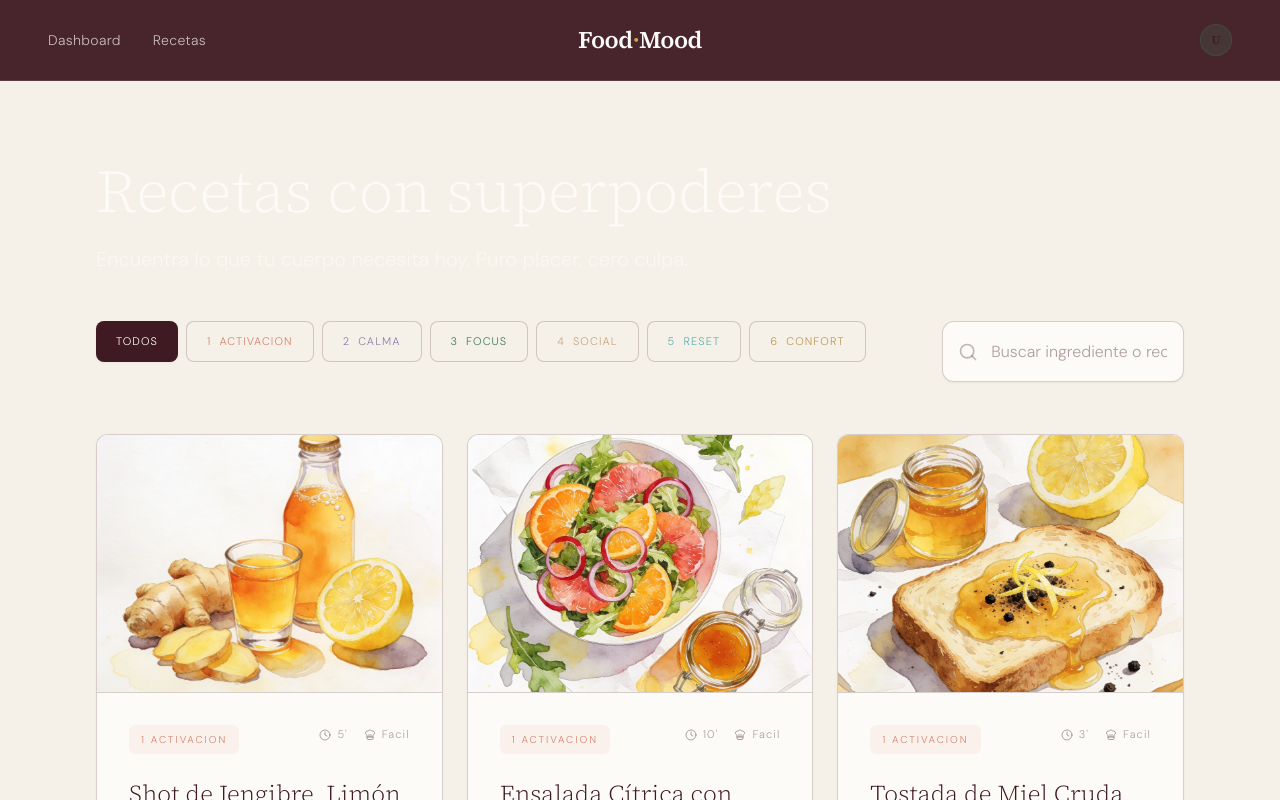
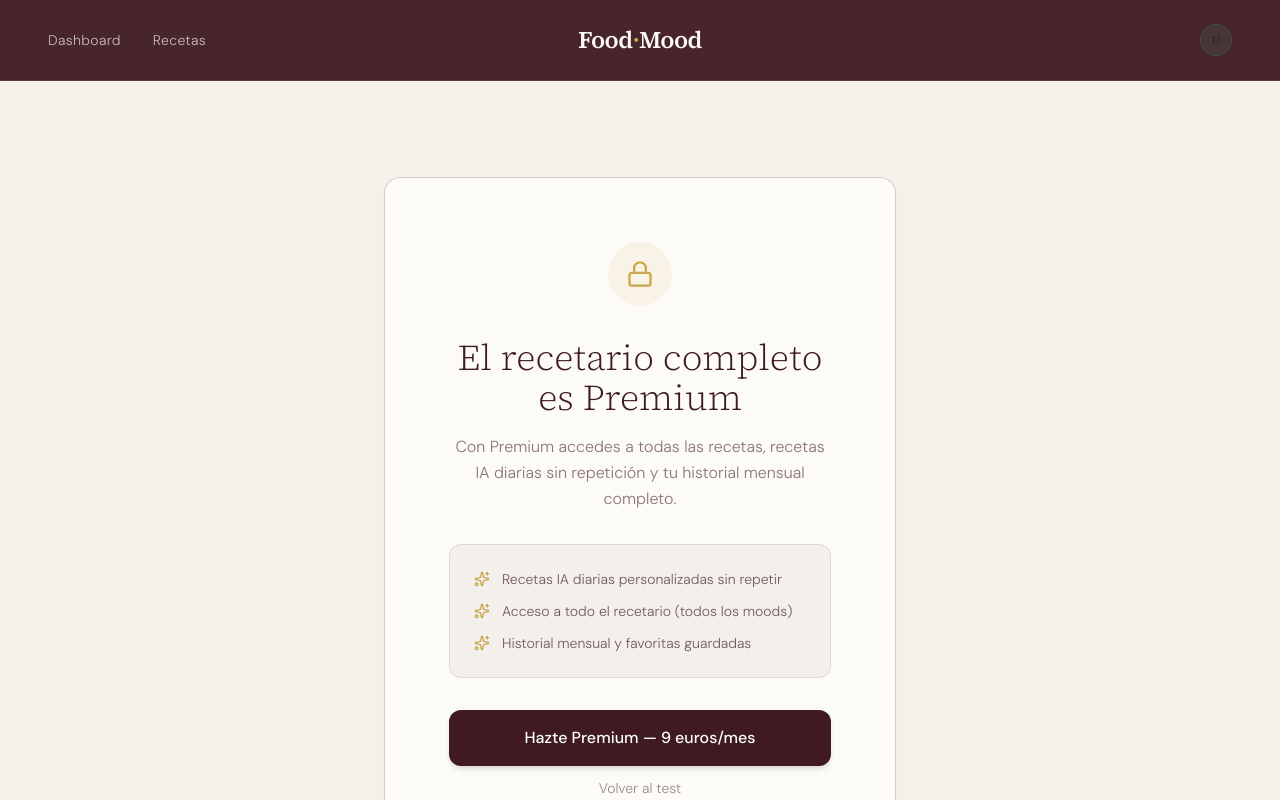
Before and after one commit to coachberlin-netizen/food-mood-app, a Next.js app: page /recetas in a window 1280 px wide. Shown: the top 800 px of the page. Built offline with nearby package versions, Linux system fonts and the light colour scheme; no server answers.

Commit message:
feat: freemium model - paywall for /recetas (premium check + 9€ pricing)

```diff
--- a/src/app/recetas/page.tsx
+++ b/src/app/recetas/page.tsx
@@ -1,28 +1,105 @@
 "use client";
-
 import { useState, useEffect, Suspense } from "react";
 import { useSearchParams } from "next/navigation";
 import { recipesData } from "@/data/recipes";
 import { RecipeFilter } from "@/components/recipe/RecipeFilter";
 import { RecipeGrid } from "@/components/recipe/RecipeGrid";
-import { Search } from "lucide-react";
+import { Search, Lock, Sparkles } from "lucide-react";
 import { motion } from "framer-motion";
+import { createClient } from "@/lib/supabase/client";
+import Link from "next/link";
+
+function PaywallScreen() {
+  return (
+    <div className="min-h-screen bg-[var(--background)] flex items-center justify-center px-6 py-24">
+      <motion.div
+        initial={{ opacity: 0, y: 24 }}
+        animate={{ opacity: 1, y: 0 }}
+        transition={{ duration: 0.6 }}
+        className="max-w-lg w-full bg-cream rounded-2xl p-12 md:p-16 shadow-luxury border border-aubergine-dark/20 text-center flex flex-col items-center gap-8"
+      >
+        <div className="w-16 h-16 rounded-full bg-[#C9A84C]/10 flex items-center justify-center">
+          <Lock className="w-7 h-7 text-[#C9A84C]" />
+        </div>
+        <div className="space-y-4">
+          <h1 className="text-3xl md:text-4xl font-serif text-aubergine-dark leading-tight">
+            El recetario completo es Premium
+          </h1>
+          <p className="text-aubergine-dark/60 font-light leading-relaxed text-base">
+            Con Premium accedes a todas las recetas, recetas IA diarias sin repetición y tu historial mensual completo.
+          </p>
+        </div>
+        <div className="w-full bg-aubergine-dark/5 rounded-xl p-6 border border-aubergine-dark/10 space-y-3">
+          <div className="flex items-center gap-3 text-sm text-aubergine-dark/70 font-light">
+            <Sparkles className="w-4 h-4 text-[#C9A84C] shrink-0" />
+            <span>Recetas IA diarias personalizadas sin repetir</span>
+          </div>
+          <div className="flex items-center gap-3 text-sm text-aubergine-dark/70 font-light">
+            <Sparkles className="w-4 h-4 text-[#C9A84C] shrink-0" />
+            <span>Acceso a todo el recetario (todos los moods)</span>
+          </div>
+          <div className="flex items-center gap-3 text-sm text-aubergine-dark/70 font-light">
+            <Sparkles className="w-4 h-4 text-[#C9A84C] shrink-0" />
+            <span>Historial mensual y favoritas guardadas</span>
+          </div>
+        </div>
+        <div className="flex flex-col items-center gap-3 w-full">
+          <Link
+            href="/dashboard"
+            className="w-full py-4 rounded-xl bg-aubergine-dark text-white font-medium text-base flex items-center justify-center gap-2 hover:bg-aubergine-dark/90 transition-colors shadow-md"
+          >
+            Hazte Premium — 9 euros/mes
+          </Link>
+          <Link href="/test" className="text-sm text-aubergine-dark/50 hover:text-aubergine-dark transition-colors font-sans">
+            Volver al test
+          </Link>
+        </div>
+      </motion.div>
+    </div>
+  );
+}
 
 function RecipesContent() {
   const searchParams = useSearchParams();
   const initialMood = searchParams.get("mood");
-
   const [activeMood, setActiveMood] = useState<string | null>(initialMood);
   const [searchQuery, setSearchQuery] = useState("");
+  const [isPremium, setIsPremium] = useState<boolean | null>(null);
+
+  useEffect(() => {
+    async function checkPremium() {
+      const supabase = createClient();
+      const { data: { session } } = await supabase.auth.getSession();
+      if (!session?.user) { setIsPremium(false); return; }
+      const { data: profile } = await supabase
+        .from("profiles")
+        .select("is_premium")
+        .eq("id", session.user.id)
+        .single();
+      setIsPremium(profile?.is_premium === true);
+    }
+    checkPremium();
+  }, []);
+
+  if (isPremium === null) {
+    return (
+      <div className="min-h-screen flex items-center justify-center">
+        <div className="w-10 h-10 rounded-full border-2 border-aubergine-dark/10 border-t-[#C9A84C] animate-spin" />
+      </div>
+    );
+  }
+
+  if (!isPremium) {
+    return <PaywallScreen />;
+  }
 
   const filteredRecipes = recipesData.filter((recipe) => {
     const matchesMood = activeMood ? recipe.moodId === activeMood : true;
     const searchLower = searchQuery.toLowerCase();
     const matchesSearch =
       recipe.title.toLowerCase().includes(searchLower) ||
-      recipe.ingredients.some(i => i.name.toLowerCase().includes(searchLower)) ||
-      recipe.tags.some(t => t.toLowerCase().includes(searchLower));
-
+      recipe.ingredients.some((i) => i.name.toLowerCase().includes(searchLower)) ||
+      recipe.tags.some((t) => t.toLowerCase().includes(searchLower));
     return matchesMood && matchesSearch;
   });
 
@@ -41,10 +118,8 @@ function RecipesContent() {
             Encuentra lo que tu cuerpo necesita hoy. Puro placer, cero culpa.
           </p>
         </motion.div>
-
         <div className="flex flex-col md:flex-row gap-6 justify-between items-start mb-10">
           <RecipeFilter activeMood={activeMood} onSelectMood={setActiveMood} />
-
           <div className="w-full md:w-80 relative">
             <input
               type="text"
@@ -56,7 +131,6 @@ function RecipesContent() {
             <Search className="absolute left-4 top-1/2 -translate-y-1/2 text-aubergine-dark/30 w-5 h-5" />
           </div>
         </div>
-
         <RecipeGrid recipes={filteredRecipes} />
       </div>
     </div>
@@ -69,4 +143,4 @@ export default function RecipesPage() {
       <RecipesContent />
     </Suspense>
   );
-}
+        }
```
